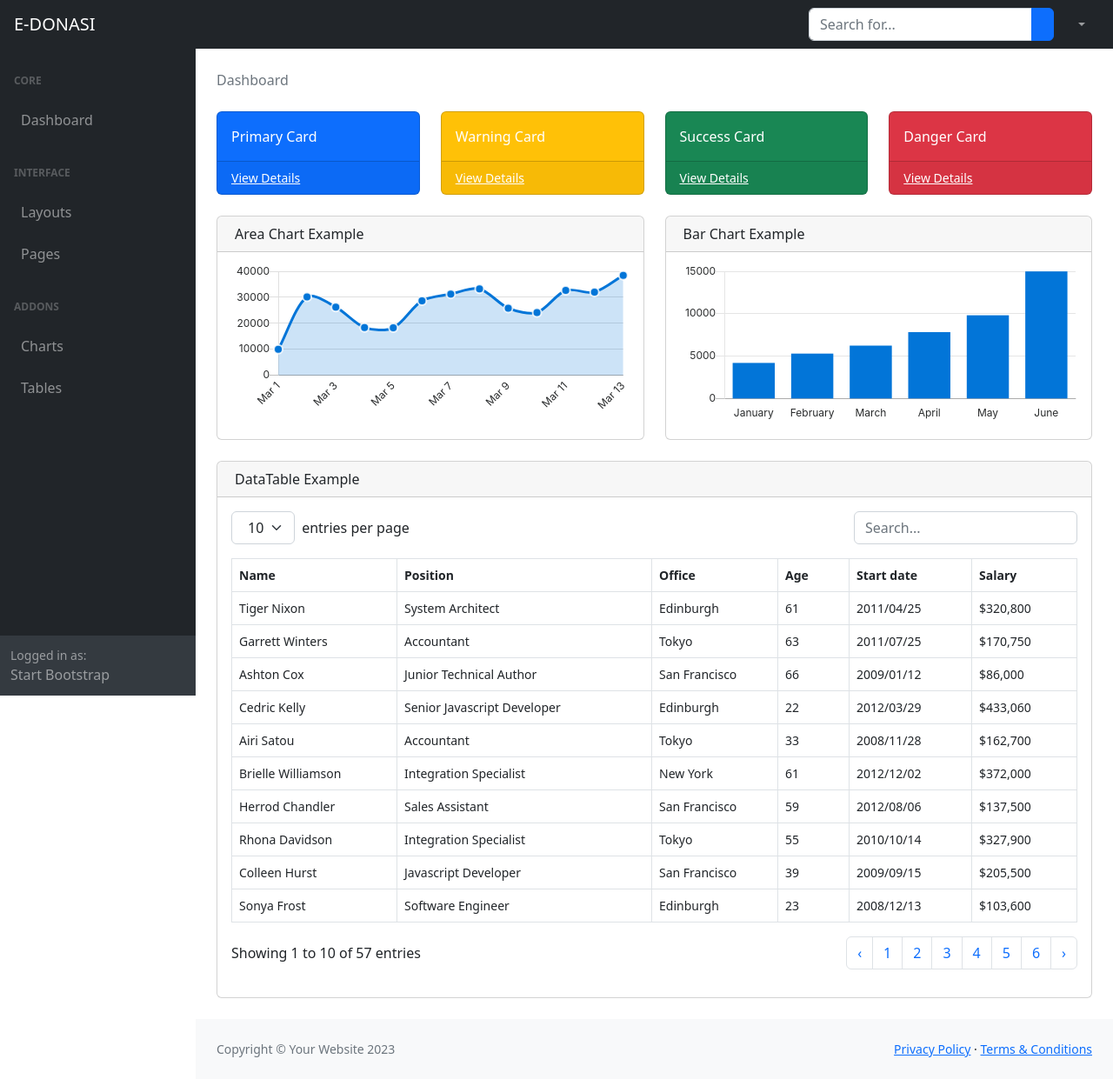
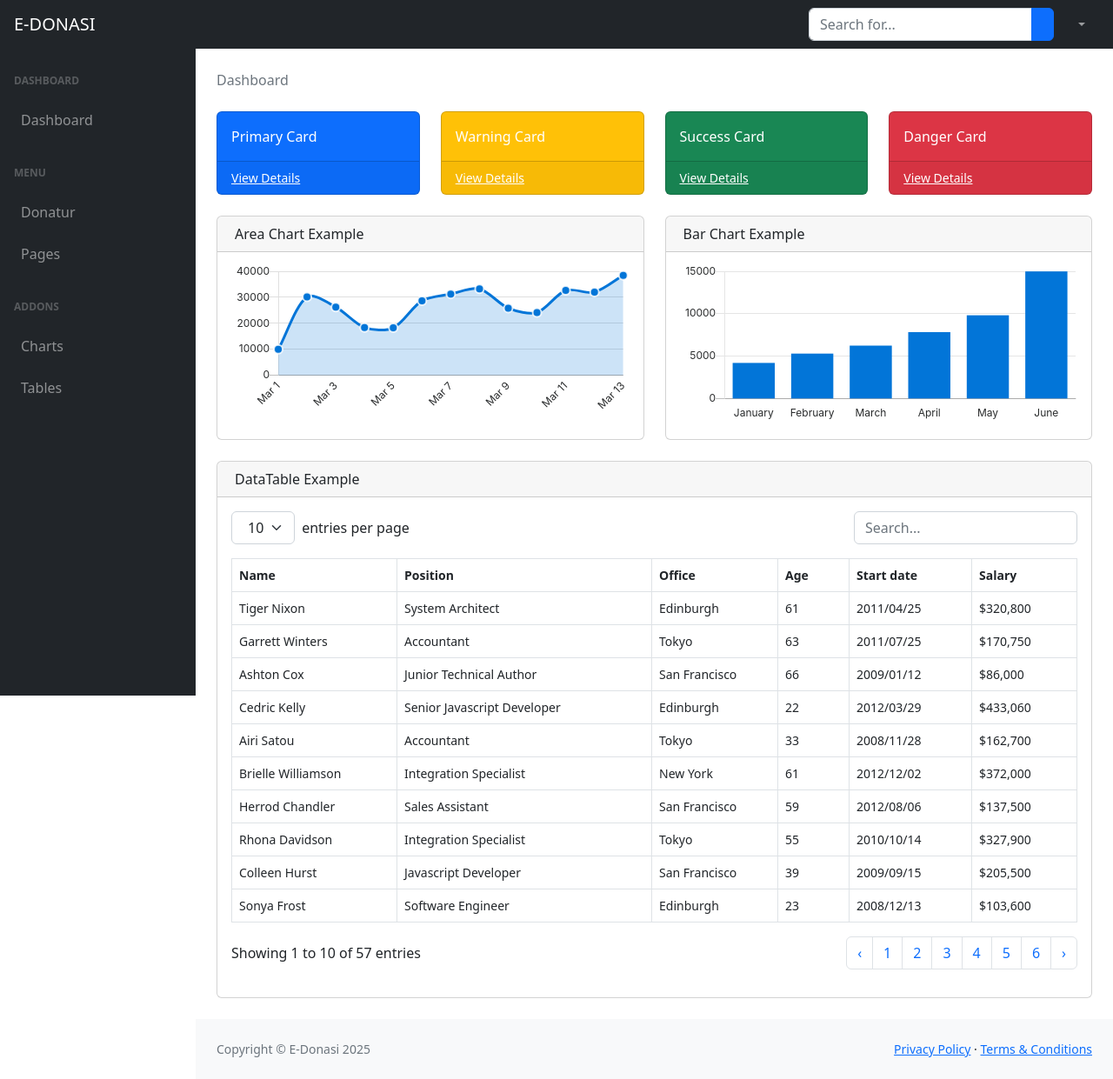
Before and after one commit to derikdwiheavyanto/E-Donasi, a CodeIgniter 4 app: template app/Views/home/donatur/view_dashboard_donatur.php in a window 1280 px wide. Shown: the whole page at 87% size. Run offline with PHP 8.4 and a stand-in for CodeIgniter, Linux system fonts and the light colour scheme; the template is opened without the code that fills it, so the values that code supplies are empty; some libraries are stand-ins or nearby versions.

Commit message:
add: custom template

```diff
--- a/app/Views/layout/template/view_footer.php
+++ b/app/Views/layout/template/view_footer.php
@@ -1,7 +1,7 @@
  <footer class="py-4 bg-light mt-auto">
      <div class="container-fluid px-4">
          <div class="d-flex align-items-center justify-content-between small">
-                            <div class="text-muted">Copyright &copy; Your Website 2023</div>
+             <div class="text-muted">Copyright &copy; E-Donasi 2025</div>
              <div>
                  <a href="#">Privacy Policy</a>
                  &middot;
--- a/app/Views/layout/template/view_sidebar.php
+++ b/app/Views/layout/template/view_sidebar.php
@@ -2,21 +2,22 @@
                 <nav class="sb-sidenav accordion sb-sidenav-dark" id="sidenavAccordion">
                     <div class="sb-sidenav-menu">
                         <div class="nav">
-                            <div class="sb-sidenav-menu-heading">Core</div>
+                            <div class="sb-sidenav-menu-heading">Dashboard</div>
                             <a class="nav-link" href="index.html">
                                 <div class="sb-nav-link-icon"><i class="fas fa-tachometer-alt"></i></div>
                                 Dashboard
                             </a>
-                            <div class="sb-sidenav-menu-heading">Interface</div>
+                            <div class="sb-sidenav-menu-heading">Menu</div>
                             <a class="nav-link collapsed" href="#" data-bs-toggle="collapse" data-bs-target="#collapseLayouts" aria-expanded="false" aria-controls="collapseLayouts">
                                 <div class="sb-nav-link-icon"><i class="fas fa-columns"></i></div>
-                                Layouts
+                                Donatur
                                 <div class="sb-sidenav-collapse-arrow"><i class="fas fa-angle-down"></i></div>
                             </a>
                             <div class="collapse" id="collapseLayouts" aria-labelledby="headingOne" data-bs-parent="#sidenavAccordion">
                                 <nav class="sb-sidenav-menu-nested nav">
-                                    <a class="nav-link" href="layout-static.html">Static Navigation</a>
-                                    <a class="nav-link" href="layout-sidenav-light.html">Light Sidenav</a>
+                                    <a class="nav-link" href="layout-static.html">Data Donatur</a>
+                                    <a class="nav-link" href="layout-sidenav-light.html">Riwayat Donasi</a>
+                                    <a class="nav-link" href="layout-sidenav-light.html">Laporan Donasi</a>
                                 </nav>
                             </div>
                             <a class="nav-link collapsed" href="#" data-bs-toggle="collapse" data-bs-target="#collapsePages" aria-expanded="false" aria-controls="collapsePages">
@@ -61,9 +62,9 @@
                             </a>
                         </div>
                     </div>
-                    <div class="sb-sidenav-footer">
+                    <!-- <div class="sb-sidenav-footer">
                         <div class="small">Logged in as:</div>
                         Start Bootstrap
-                    </div>
+                    </div> -->
                 </nav>
             </div>
```
Lines whose indentation alone changed are shown as unchanged.
